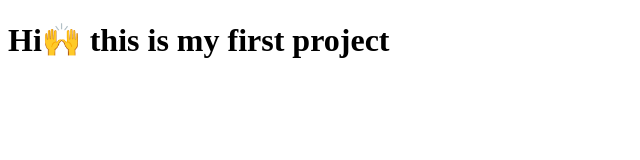
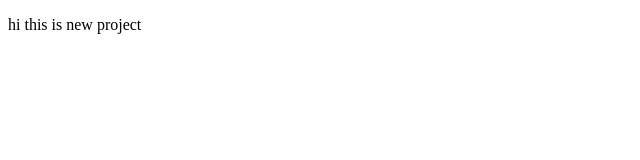
Before and after one commit to Ramprabhakaran-M/Array-Methods-and-String-methods, a plain HTML site: page index.html in a window 1280 px wide. Shown: the whole page, without its empty margins (0-640 px from the left). Drawn offline with Linux system fonts and the light colour scheme.

Commit message:
added p tag

```diff
--- a/index.html
+++ b/index.html
@@ -6,7 +6,7 @@
     <title>Array & String Methods</title>
 </head>
 <body>
-    <h1>Hi🙌 this is my first project</h1>
+    <p>hi this is new project</p>
     <script src="./script.js"></script>
 </body>
 </html>
```
